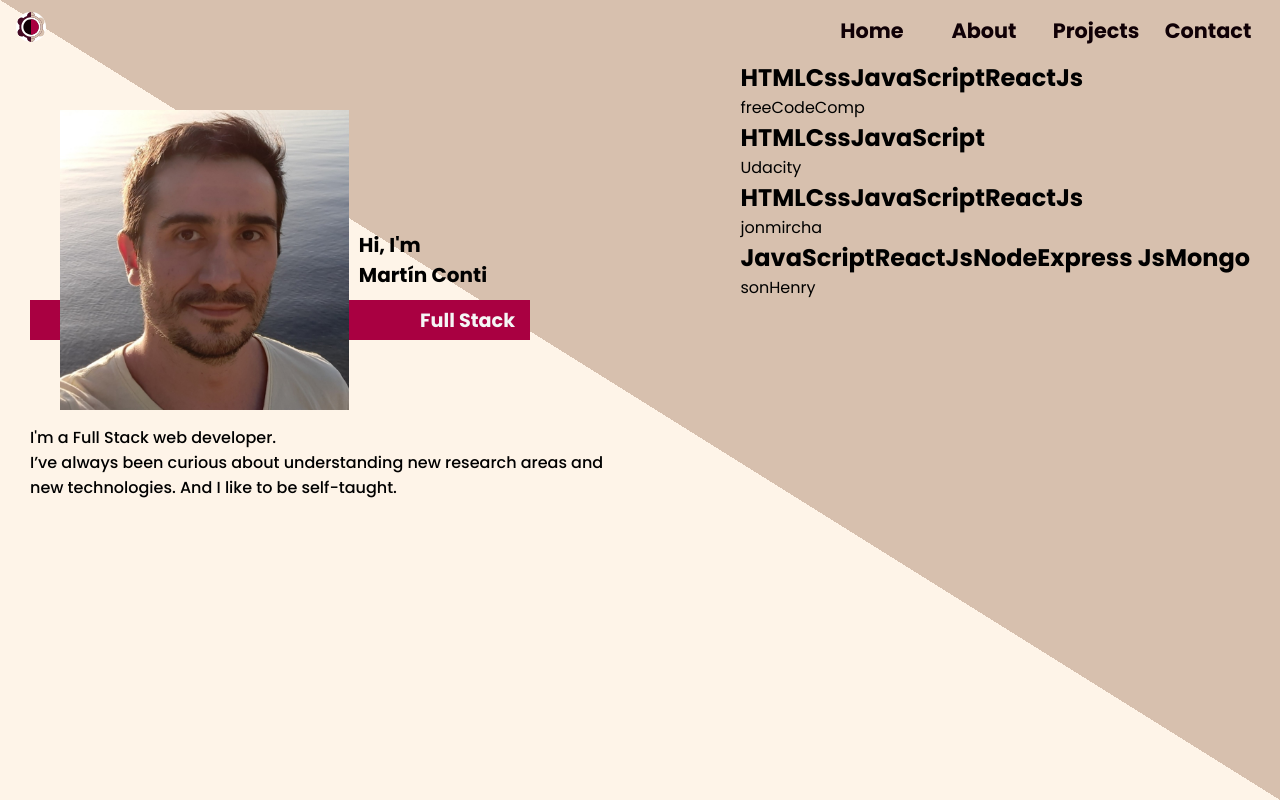
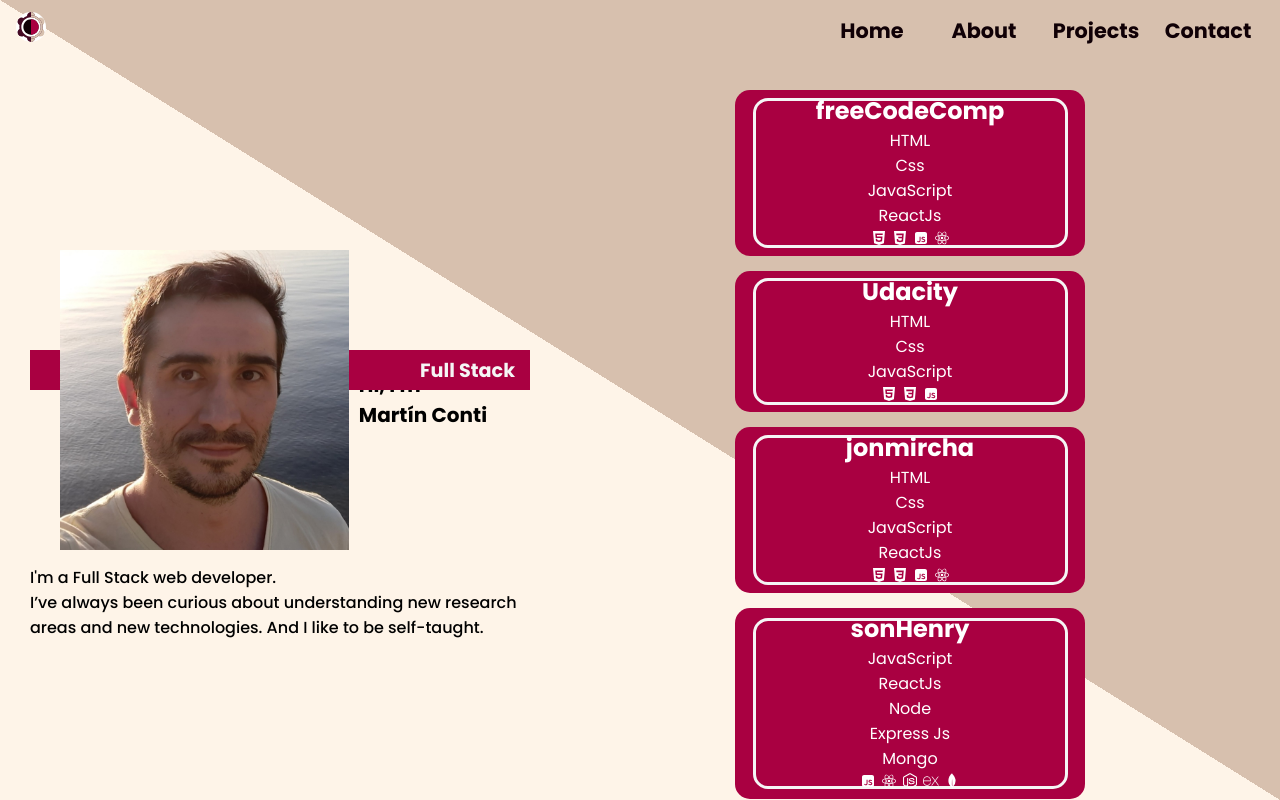
Before and after one commit to MARTINANDRESCONTI/portfolio-vite, a React (Vite) app: page /about in a window 1280 px wide. Built offline with nearby package versions, Linux system fonts and the light colour scheme.

Commit message:
about-page

```diff
--- a/src/components/Knowledge.jsx
+++ b/src/components/Knowledge.jsx
@@ -1,11 +1,20 @@
 import React from 'react'
 
+import style from './Knowledge.module.css'
+
 export default function Knowledges({knowledge, source, icons}) {
+
   return (
-    <div>
-      <h2>{knowledge}</h2>
-      <p>{source}</p>
-      <p>{icons}</p>
+    <div className={style.mask}>
+      <div className={style.container}>
+        <h2>{source}</h2>
+        <ul className={style.knows}>
+          {knowledge.map(e => <li key={e}>{e}</li>)}
+        </ul>
+        <ul className={style.icons}>
+          {icons.map(e => <li>{e}</li>)}
+        </ul>
+      </div>
     </div>
   )
 }
--- /dev/null
+++ b/src/components/Knowledge.module.css
@@ -0,0 +1,37 @@
+.mask {
+  display: flex;
+  flex-direction: column;
+  justify-content: center;
+  align-items: center;
+  width: 350px;
+  background-color: var(--appRed);
+  word-wrap: break-word;
+  border-radius: 15px;
+  color: white;
+}
+
+.container {
+  height: 90%;
+  width: 90%;
+  display: flex;
+  flex-direction: column;
+  align-items: center;
+  justify-content: center;
+  word-wrap: break-word;
+  border-radius: 15px;
+  border: solid 3px var(--appWhite);
+}
+
+.knows {
+  display: flex;
+  flex-direction: column;
+  align-items: center;
+  list-style-type: none;
+}
+
+.icons {
+  display: flex;
+  list-style-type: none;
+  justify-content: center;
+  gap: 5px;
+}
--- a/src/knowledges.js
+++ /dev/null
@@ -1,22 +0,0 @@
-export default [
-  {
-    source: 'freeCodeComp',
-    knowledge: ['HTML', 'Css', 'JavaScript', 'ReactJs'],
-    icons: null
-  },
-  {
-    source: 'Udacity',
-    knowledge: ['HTML', 'Css', 'JavaScript'],
-    icons: null
-  },
-   {
-    source: 'jonmircha',
-    knowledge: ['HTML', 'Css', 'JavaScript', 'ReactJs'],
-    icons: null
-  },
-   {
-    source: 'sonHenry',
-    knowledge: ['JavaScript', 'ReactJs', 'Node', 'Express Js', 'Mongo'],
-    icons: null
-  }
-]
--- /dev/null
+++ b/src/knowledges.jsx
@@ -0,0 +1,38 @@
+import { FaHtml5 } from "react-icons/fa";
+import { IoLogoCss3 } from "react-icons/io5";
+import { RiJavascriptFill } from "react-icons/ri";
+import { RiReactjsFill } from "react-icons/ri";
+import { FaNodeJs } from "react-icons/fa";
+import { SiExpress } from "react-icons/si";
+import { SiMongodb } from "react-icons/si";
+
+const htmlIcon = <FaHtml5 />
+const cssIcon = <IoLogoCss3 />
+const jsIcon = <RiJavascriptFill />
+const reactIcon = <RiReactjsFill />
+const nodeIcon = <FaNodeJs />
+const expressIcon = <SiExpress />
+const mongoIcon = <SiMongodb />
+
+export default [
+  {
+    source: 'freeCodeComp',
+    knowledge: ['HTML', 'Css', 'JavaScript', 'ReactJs'],
+    icons: [htmlIcon, cssIcon, jsIcon, reactIcon]
+  },
+  {
+    source: 'Udacity',
+    knowledge: ['HTML', 'Css', 'JavaScript'],
+    icons: [htmlIcon, cssIcon, jsIcon]
+  },
+   {
+    source: 'jonmircha',
+    knowledge: ['HTML', 'Css', 'JavaScript', 'ReactJs'],
+    icons: [htmlIcon, cssIcon, jsIcon, reactIcon]
+  },
+   {
+    source: 'sonHenry',
+    knowledge: ['JavaScript', 'ReactJs', 'Node', 'Express Js', 'Mongo'],
+    icons: [jsIcon, reactIcon, nodeIcon, expressIcon, mongoIcon]
+  }
+]
--- a/src/routes/About.jsx
+++ b/src/routes/About.jsx
@@ -9,17 +9,14 @@ import Knowledge from '../components/Knowledge'
 
 export default function About() {
 
-  console.log(knowledges.data)
   const knowArray = knowledges.map(e => {
-    return <Knowledge
-                source={e.source}
-                knowledge={e.knowledge}
-                icons={e.icons}
-
+    return <Knowledge className={style.knowcontainer}
+              key={e.source}
+              source={e.source}
+              knowledge={e.knowledge}
+              icons={e.icons}
     />
-  }
-
-  )
+  })
 
   return (
     <div className={style.container}>
@@ -34,7 +31,7 @@ export default function About() {
           I’ve always been curious about understanding new research areas and new technologies. And I like to be self-taught.
         </p>
       </div>
-      <div>
+      <div className={style.knowledgecontainer}>
         {knowArray}
       </div>
     </div>
--- a/src/routes/About.module.css
+++ b/src/routes/About.module.css
@@ -1,12 +1,17 @@
 .container {
+  height: 90vh;
+  width: auto;
   display: flex;
   justify-content: space-between;
+  align-items: center;
   gap: 40px;
-  padding: 0px 30px;
+  padding: 30px 30px;
 }
 
 .aboutcontainer{
   width: 600px;
+  display: flex;
+  flex-direction: column;
 }
 
 .imgcontainer {
@@ -46,7 +51,7 @@
   background-color: var(--appRed);
   padding: 0px 15px;
   position: absolute;
-  top: 300px;
+  top: 350px;
   left: 30px;
   z-index: 1;
 
@@ -55,6 +60,15 @@
 .aboutcontainer p{
   margin-top: 15px;
   font-weight: 500;
+}
+
+.knowledgecontainer {
+  height: 100%;
+  width: 100%;
+  display: flex;
+  flex-wrap: wrap;
+  justify-content: center;
+  gap:15px
 }
 
 @media screen and (max-width: 600px) {
--- a/src/routes/Home.module.css
+++ b/src/routes/Home.module.css
@@ -7,14 +7,14 @@
 }
 
 .img {
-  height: 100%;
+  height: 85%;
   width: 100vw;
   background-image: url('../assets/img-pc.jpg');
   background-repeat: none;
   background-size: cover;
   opacity: 0.5;
   position: absolute;
-  top: 0;
+  top: 60px;
   left: 0;
   z-index: -3;
   filter: blur(6px);
```
